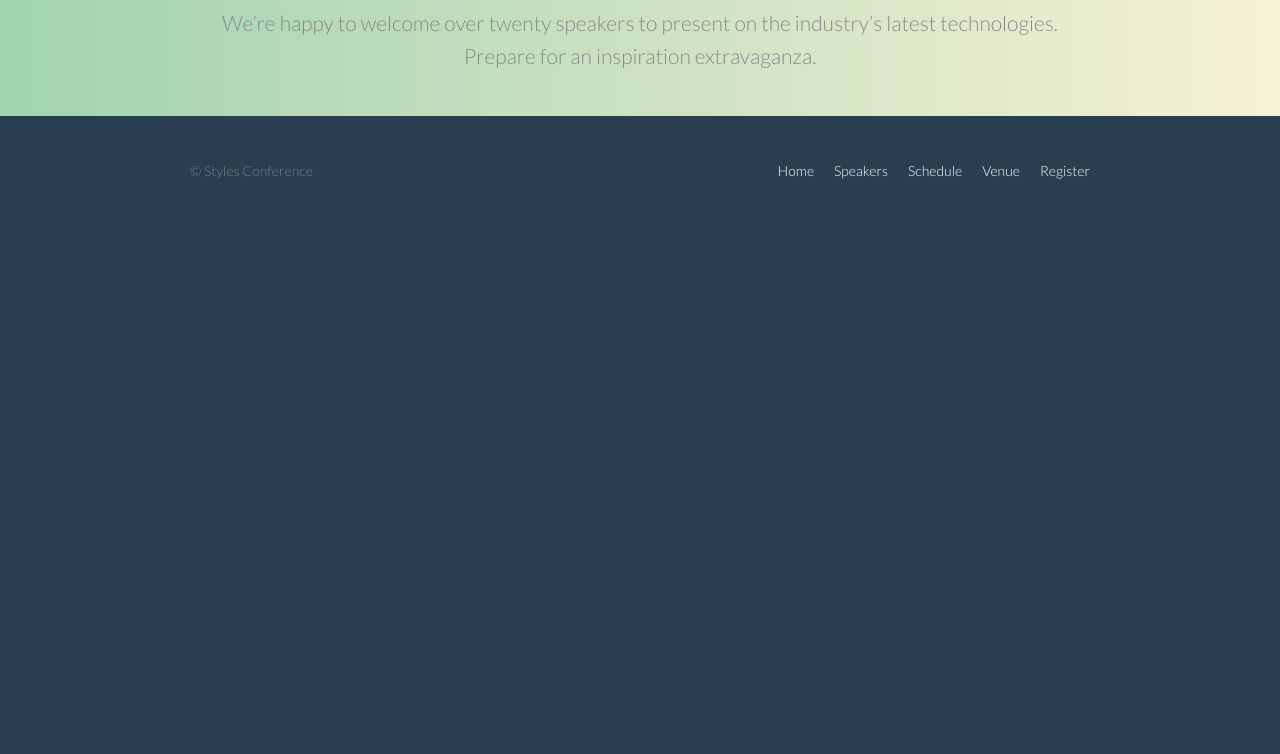
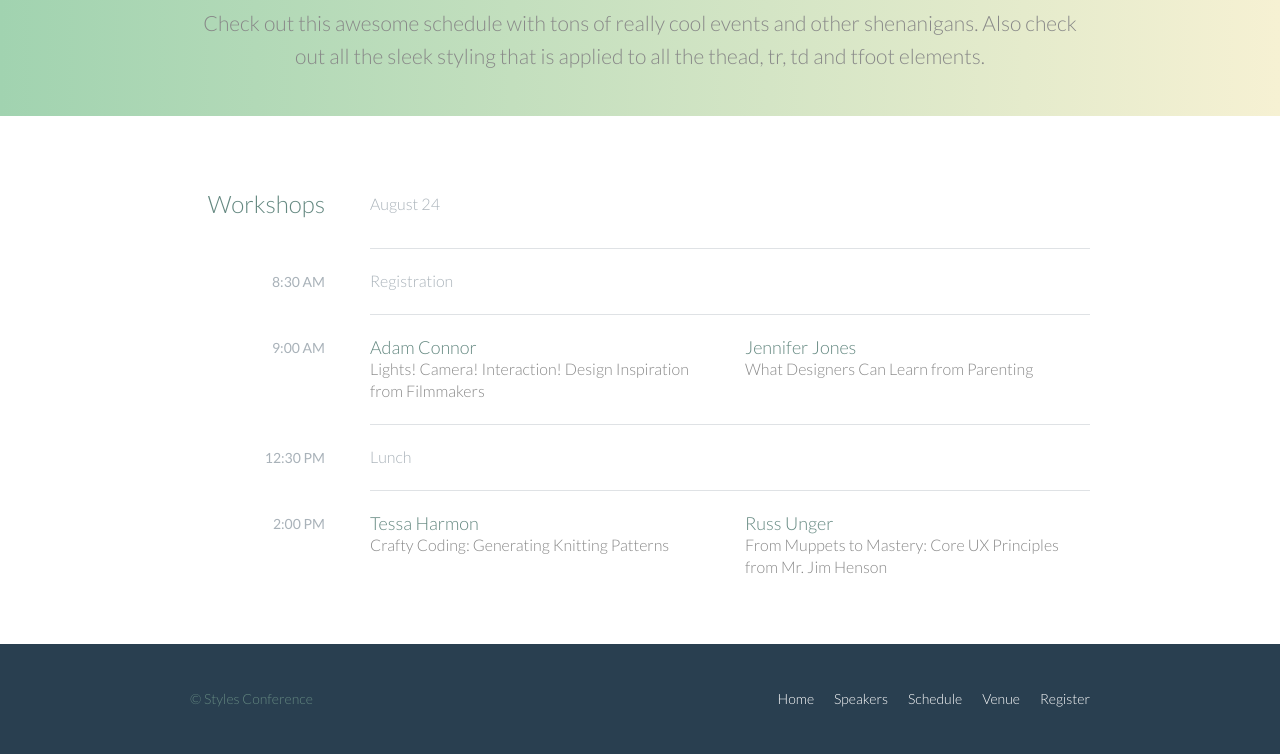
Before and after one commit to boralad56/html-css-tutorial-1, a plain HTML site: page schedule.html in a window 1280 px wide. Shown: the part 280-1034 px from the top of the page. Before the commit the page ends 800 px from the top, so only its background shows below. Drawn offline with Linux system fonts and the light colour scheme.

Commit message:
finished table lesson, and the tutorial in general

```diff
--- a/assets/css/main.css
+++ b/assets/css/main.css
@@ -452,3 +452,80 @@ textarea {
 }
 
 /* end register */
+
+
+/* start schedule */
+
+table {
+	margin-bottom: 44px;
+	width: 100%;
+}
+
+table:last-child {
+	margin-bottom: 0;
+}
+
+th,
+td {
+	padding-bottom: 22px;
+	vertical-align: top;
+}
+
+th {
+	padding-right: 45px;
+	text-align: right;
+	width: 20%;
+}
+
+td {
+	width: 40%;
+}
+
+thead {
+	line-height: 44px;
+}
+
+thead th {
+	color: #648880;
+	font-size: 24px;
+}
+
+tbody th {
+	color: #a9b2b9;
+	font-size: 14px;
+	font-weight: 400;
+	padding-top: 22px;
+	text-transform: uppercase;
+}
+
+tbody td {
+	border-top: 1px solid #dfe2e5;
+	padding-top: 21px;
+}
+
+tbody td:first-of-type {
+	padding-right: 15px;
+}
+
+tbody td:last-of-type {
+	padding-left: 15px;
+}
+
+tbody td:only-of-type {
+	padding-left: 0;
+	padding-right: 0;
+}
+
+table a {
+	color: #888;
+}
+
+table h4 {
+	margin-bottom: 0;
+}
+
+.schedule-offset {
+	color: #a9b2b9;
+}
+
+/* end schedule */
--- a/schedule.html
+++ b/schedule.html
@@ -28,11 +28,83 @@
     <section class="row-alt">
       <div class="lead container">
 
-        <h1>Speakers</h1>
+        <h1>Schedule</h1>
 
-        <p>We&#8217;re happy to welcome over twenty speakers to present on the industry&#8217;s latest technologies. Prepare for an inspiration extravaganza.</p>
+        <p>Check out this awesome schedule with tons of really cool events and other shenanigans. Also check out all the sleek styling that is applied to all the thead, tr, td and tfoot elements.</p>
 
       </div>
+    </section>
+
+    <section class="row">
+    	<div class="container">
+
+    		<table>
+    			<thead>
+    				<tr>
+    					<th scope="row">
+    						Workshops
+    					</th>
+    					<td class="schedule-offset" colspan="2">
+    						August 24
+    					</td>
+    				</tr>
+    			</thead>
+
+    			<tbody>
+    				<tr>
+				      <th scope="row">
+				        <time datetime="08:30:00">8:30 AM</time>
+				      </th>
+				      <td class="schedule-offset" colspan="2">
+				        Registration
+				      </td>
+				    </tr>
+				    <tr>
+				      <th scope="row">
+				        <time datetime="09:00:00">9:00 AM</time>
+				      </th>
+				      <td>
+				        <a href="speakers.html#adam-connor">
+				          <h4>Adam Connor</h4>
+				          Lights! Camera! Interaction! Design Inspiration from Filmmakers
+				        </a>
+				      </td>
+				      <td>
+				        <a href="speakers.html#jennifer-jones">
+				          <h4>Jennifer Jones</h4>
+				          What Designers Can Learn from Parenting
+				        </a>
+				      </td>
+				    </tr>
+				    <tr>
+				      <th scope="row">
+				        <time datetime="12:30:00">12:30 PM</time>
+				      </th>
+				      <td class="schedule-offset" colspan="2">
+				        Lunch
+				      </td>
+				    </tr>
+				    <tr>
+				      <th scope="row">
+				        <time datetime="14:00">2:00 PM</time>
+				      </th>
+				      <td>
+				        <a href="speakers.html#tessa-harmon">
+				          <h4>Tessa Harmon</h4>
+				          Crafty Coding: Generating Knitting Patterns
+				        </a>
+				      </td>
+				      <td>
+				        <a href="speakers.html#russ-unger">
+				          <h4>Russ Unger</h4>
+				          From Muppets to Mastery: Core UX Principles from Mr. Jim Henson
+				        </a>
+				      </td>
+				    </tr>
+    			</tbody>
+    		</table>
+
+    	</div>
     </section>
 
 		<footer class="primary-footer container group">
```
